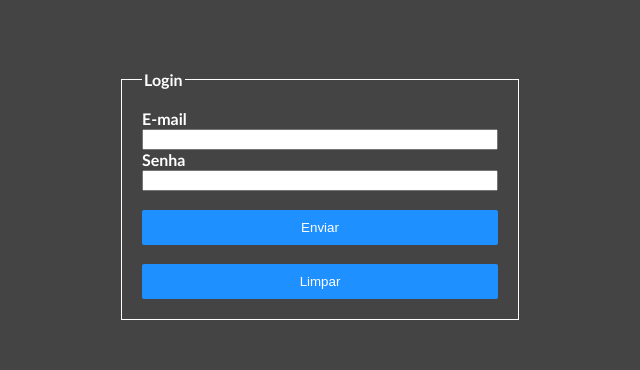
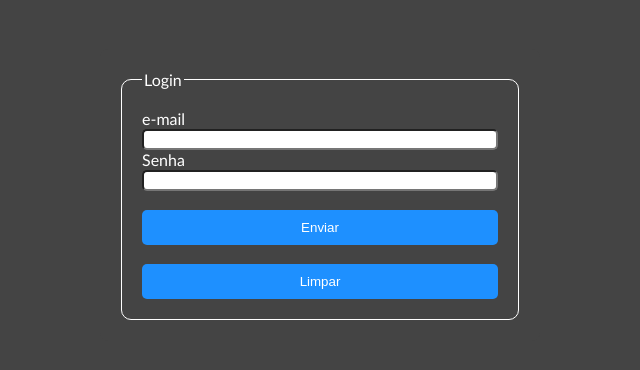
Before and after one commit to andreflavio/aulas_fatec, a website: page FATEC/DEV. WEB. I/Andre_Oliveira_Ex5.html in a window 1280 px wide. Shown: the part 203-573 px from the top of the page, 320-960 px from the left. Drawn offline with Linux system fonts and the light colour scheme.

Commit message:
Add files via upload

```diff
--- a/FATEC/DEV. WEB. I/Andre_Oliveira_Ex5.html
+++ b/FATEC/DEV. WEB. I/Andre_Oliveira_Ex5.html
@@ -75,24 +75,24 @@
 
       fieldset {
   border: none;
-        padding: 20px; /* Aumente o padding para criar espaço interno adequado */
+  padding: 20px;
   margin: 1px;
   border-width: 1px;
   border-style: solid;
   border-color: #fff;
   color: #fff;
+  font-weight: normal; /* Defina o peso da fonte como normal para remover o negrito */
+  border-radius: 10px; /* Arredonda os cantos do fieldset */
 }
 
-      legend {
-        font-weight: bold;
+label,
+input,
+.botao {
+  width: 100%;
+  box-sizing: border-box;
+  color: white;
+  border-radius: 5px; /* Arredonda os cantos dos botões e labels */
 }
-
-      label, input, .botao {
-  width: 100%;
-  box-sizing: border-box; /* Certifica-se de que a largura inclua padding e borda */
-  color: white; /* Define a cor de fonte branca */
-}
-
 
       /* ... (outros estilos) ... */
 
@@ -101,7 +101,7 @@
         color: #fff;
         border: 10px;
         padding: 10px 20px;
-        border-radius: 2px;
+        border-radius: 5px;
         border-color: #444;
         cursor: pointer;
       }
@@ -123,7 +123,7 @@
         <fieldset>
           <legend>Login</legend>
           <div>
-            <label for="mail">E-mail</label>
+            <label for="mail">e-mail</label>
             <input type="email" id="mail" name="mail" />
           </div>
           <div>
```
Lines whose indentation alone changed are shown as unchanged.
